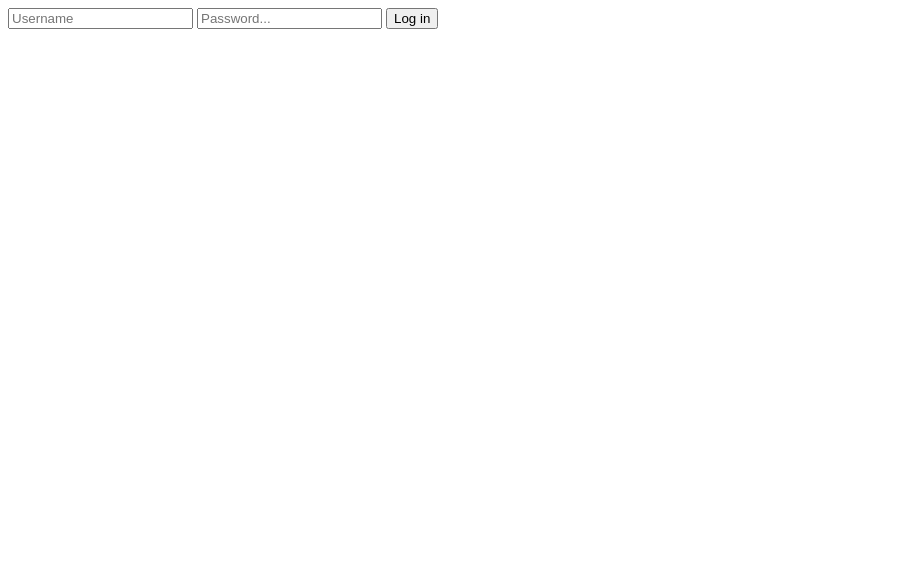
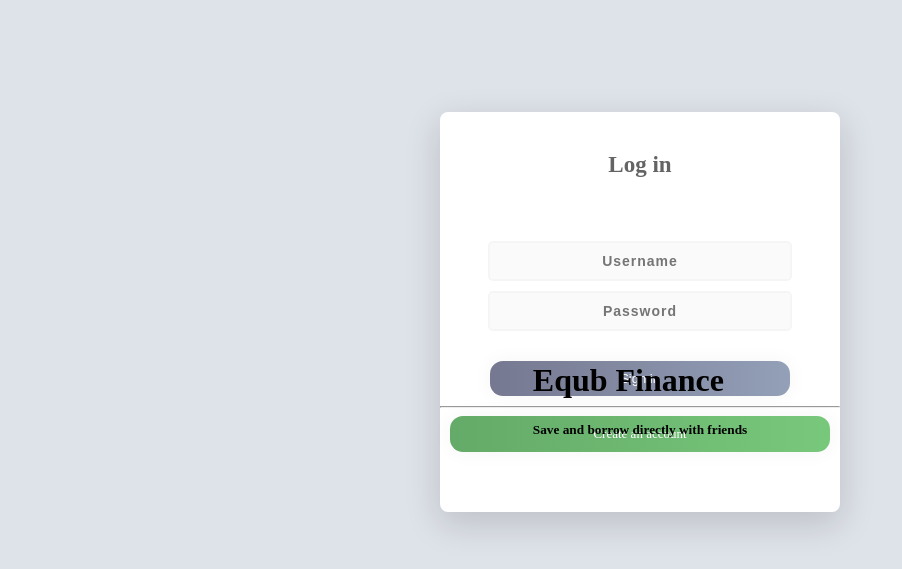
Before and after one commit to biruk-chafamo/Equb, a Django app: page /moneypool/log_in in a window 1280 px wide. Shown: the top 569 px of the page, without its empty margins (0-902 px from the left). Run offline with Django 3.2, Linux system fonts and the light colour scheme; some libraries are stand-ins or nearby versions.

Commit message:
better login page

```diff
--- /dev/null
+++ b/moneypool/static/moneypool/css/log_in.css
@@ -0,0 +1,126 @@
+       body {
+        background-color: rgb(147, 160, 184, 0.3);
+           }
+
+    .main {
+        background-color: #FFFFFF;
+        width: 400px;
+        height: 400px;
+        margin: 7em auto;
+        border-radius: 0.5em;
+        box-shadow: 0px 11px 35px 2px rgba(0, 0, 0, 0.14);
+    }
+
+    .sign {
+        padding-top: 40px;
+        font-weight: bold;
+        font-size: 23px;
+        color:rgb(100,100,100)
+    }
+
+    .un {
+    width: 76%;
+    color: rgb(38, 50, 56);
+    font-weight: 700;
+    font-size: 14px;
+    letter-spacing: 1px;
+    background: rgba(136, 126, 126, 0.04);
+    padding: 10px 20px;
+    border: none;
+    border-radius: 5px;
+    outline: none;
+    display:block;
+    margin:auto;
+    margin-bottom:10px;
+    box-sizing: border-box;
+    border: 2px solid rgba(0, 0, 0, 0.02);
+    text-align: center;
+
+    }
+
+    form.form1 {
+        padding-top: 40px;
+    }
+
+    .pass {
+            width: 76%;
+    color: rgb(38, 50, 56);
+    font-weight: 700;
+    font-size: 14px;
+    letter-spacing: 1px;
+    background: rgba(136, 126, 126, 0.04);
+    padding: 10px 20px;
+    display:block;
+    margin:auto;
+    margin-bottom:30px;
+    border: none;
+    border-radius: 5px;
+    outline: none;
+    box-sizing: border-box;
+    border: 2px solid rgba(0, 0, 0, 0.02);
+    text-align: center;
+
+    }
+
+
+    .un:focus, .pass:focus {
+        border: 2px solid rgba(0, 0, 0, 0.18) !important;
+
+    }
+
+    .logo {
+position: absolute;
+  top: 50%;
+  left: 50%;
+  -ms-transform: translate(-50%, -50%);
+  transform: translate(-50%, -50%);
+
+}
+
+    .log_in {
+      cursor: pointer;
+        border-radius: 1em;
+        color: #fff;
+        background: linear-gradient(to right, rgb(117, 120, 144), rgb(147, 160, 184));
+        border: 0;
+        padding: 10px 40px 10px 40px;
+
+        display:block;
+        margin:auto;
+        margin-bottom:10px;
+        font-size: 13px;
+        box-shadow: 0 0 20px 1px rgba(0, 0, 0, 0.04);
+        width:75%
+    }
+    .sign_up {
+      cursor: pointer;
+        border-radius: 1em;
+        color: #fff;
+        background: linear-gradient(to right, rgb(100, 170, 104), rgb(120, 200, 124));
+        border: 0;
+        padding: 10px 40px 10px 40px;
+
+        display:block;
+        margin:auto;
+        margin-bottom:10px;
+        font-size: 13px;
+        box-shadow: 0 0 20px 1px rgba(0, 0, 0, 0.04);
+        width:75%
+    }
+
+    .forgot {
+        text-shadow: 0px 0px 3px rgba(117, 117, 117, 0.12);
+        color: #E1BEE7;
+        padding-top: 15px;
+    }
+
+    a {
+        text-shadow: 0px 0px 3px rgba(117, 117, 117, 0.12);
+        color: #E1BEE7;
+        text-decoration: none
+    }
+
+    @media (max-width: 600px) {
+        .main {
+            border-radius: 0px;
+        }
--- a/moneypool/templates/moneypool/new_log_in.html
+++ b/moneypool/templates/moneypool/new_log_in.html
@@ -1,30 +1,36 @@
 <!DOCTYPE html>
-<html lang="en" xmlns="http://www.w3.org/1999/html">
+<html lang="en">
+<head>
+    {% load static %}
+    <link rel="stylesheet" href="https://fonts.googleapis.com/css?family=Nerko+One&subset=cyrillic">
+    <link rel="stylesheet" href="https://unpkg.com/bootstrap-material-design@4.1.1/dist/css/bootstrap-material-design.min.css" integrity="sha384-wXznGJNEXNG1NFsbm0ugrLFMQPWswR3lds2VeinahP8N0zJw9VWSopbjv2x7WCvX" crossorigin="anonymous">
+    <link rel="stylesheet" type="text/css" href="{% static 'moneypool/css/log_in.css' %}?{% now 'U' %}">
+    <meta name="viewport" content="width=device-width, initial-scale=1" />
 
-<head>
-  <meta charset="utf-8" />
-  <meta http-equiv="X-UA-Compatible" content="IE=edge,chrome=1" />
-  <title>
-    new_base
-  </title>
-  <meta content='width=device-width, initial-scale=1.0, shrink-to-fit=no' name='viewport' />
-  <link href='https://cdn.jsdelivr.net/npm/boxicons@2.0.5/css/boxicons.min.css' rel='stylesheet'>
+    <title>Sign in</title>
 </head>
-<body>
-            <form class="form" method="post" action="{% url 'moneypool:log_in'%}">
-<!--              <div class="card-header card-header-primary text-center">-->
-<!--                <h4 class="card-title">Login</h4>-->
-<!--              </div>-->
-              {% csrf_token %}
 
-                  <input type="text" name="username" class="form-control" placeholder="Username">
+<body style="font-family: Nerko+One;">
+<div class="row">
+<div class="col-5">
+    <div class="logo">
+    <h1><b> Equb Finance </b></h1>
+    <h5 > Save and borrow directly with friends</h5>
+</div>
 
-                  <input type="password" name="password" class="form-control" placeholder="Password...">
-
-                <button type="submit"> Log in</button>
-
-            </form>
-
+    </div>
+  <div class="col-5 main">
+    <p class="sign" align="center">Log in</p>
+    <form class="form1" method="post" action="{% url 'moneypool:log_in'%}">
+         {% csrf_token %}
+      <input class="un "  type="text" name="username" align="center" placeholder="Username">
+      <input  class="pass" type="password" name="password" align="center" placeholder="Password">
+      <button  class="log_in" type="submit" align="center">Sign in</button>
+    </form>
+       <hr>
+        <a  class="sign_up" align="center" href="{% url 'moneypool:sign_up'%}">Create an account</a>
+    </div>
+</div>
 </body>
 
 </html>
```
